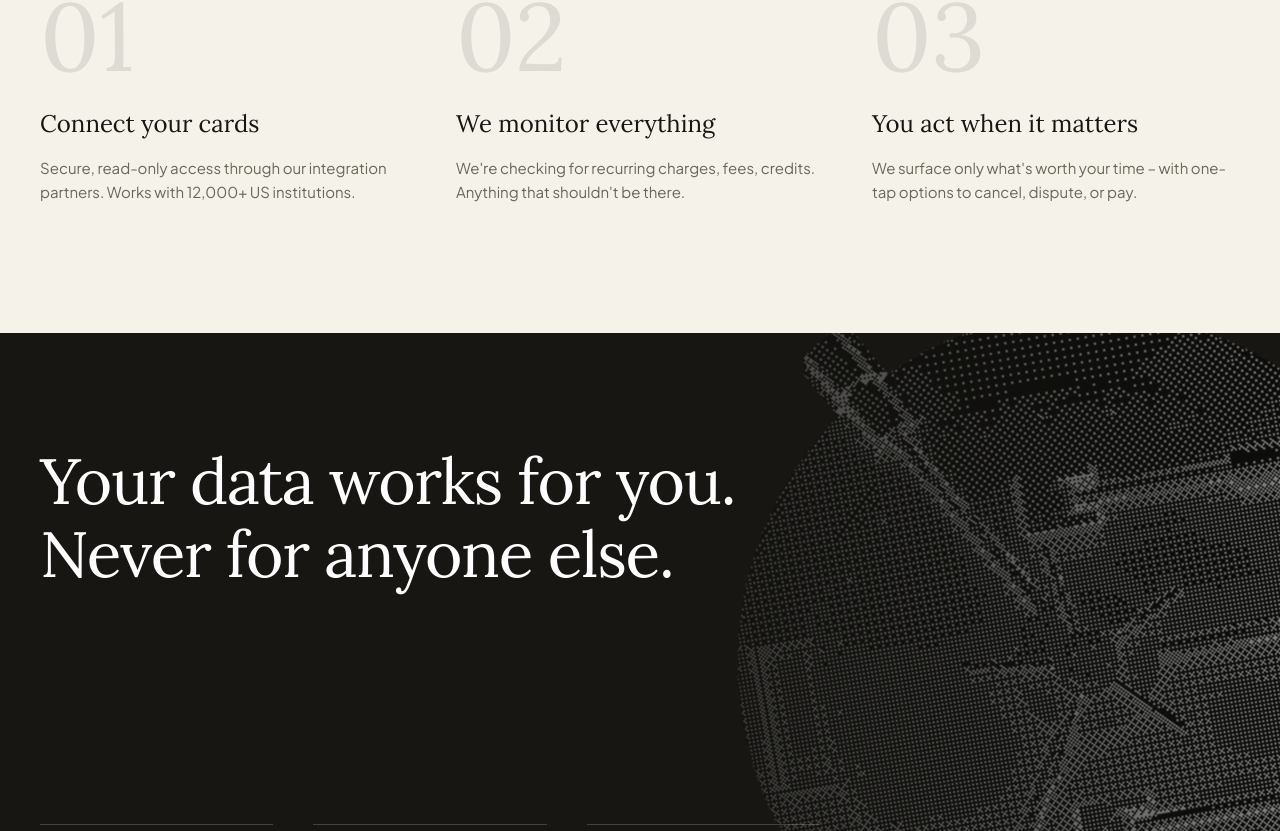
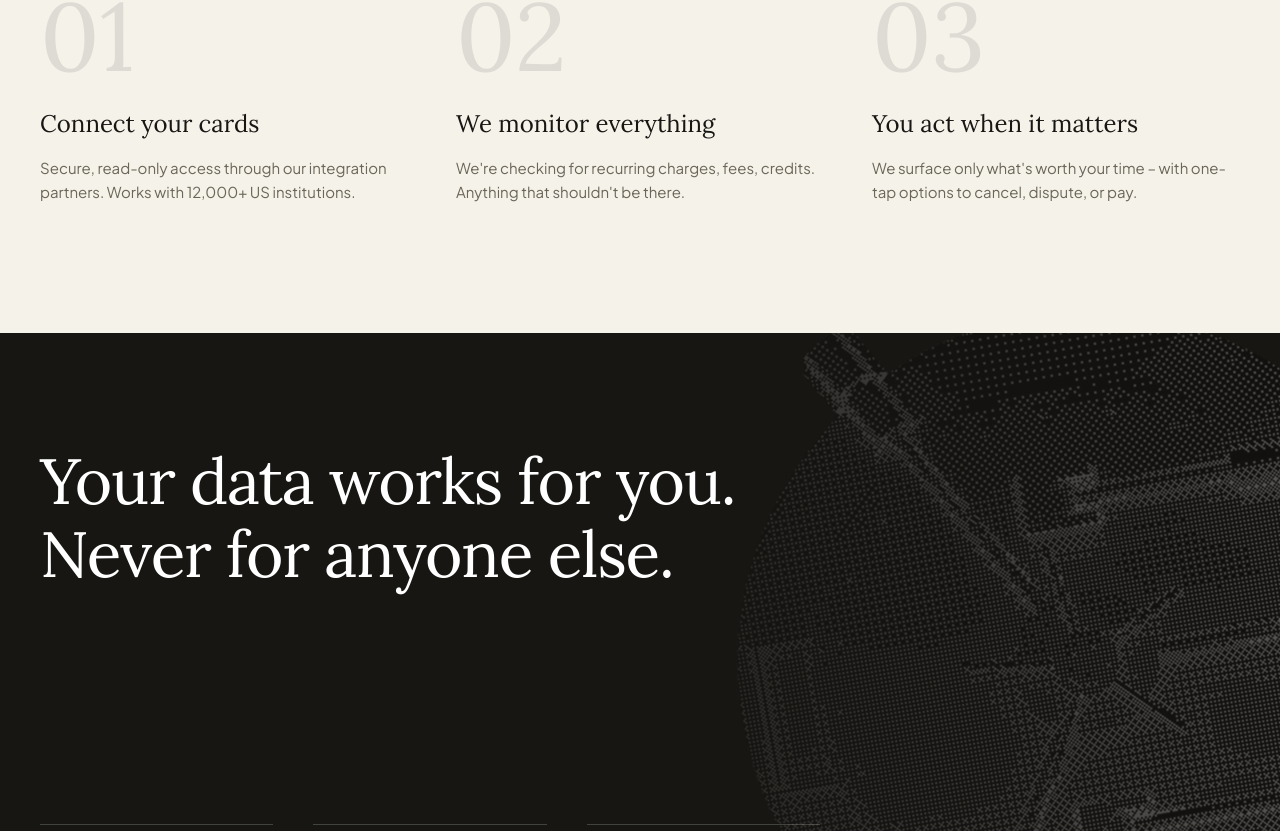
Before and after one commit to thisisanshrastogi/amalgam, a React (Vite) app: page / in a window 1280 px wide. Shown: the part 6269-7100 px from the top of the page. Built offline with nearby package versions, Linux system fonts and the light colour scheme.

Commit message:
improve vault opacity

```diff
--- a/src/components/PrivacySecurity.jsx
+++ b/src/components/PrivacySecurity.jsx
@@ -96,7 +96,7 @@ export default function PrivacySecurity() {
               src="/vault.png"
               alt=""
               draggable="false"
-              className="vault-rotate w-full h-auto opacity-[0.10] lg:opacity-[0.56] invert mix-blend-screen select-none origin-[77.5%_50%]"
+              className="vault-rotate w-full h-auto opacity-[0.10] lg:opacity-[0.32] invert mix-blend-screen select-none origin-[77.5%_50%]"
             />
           </div>
         </div>
```
